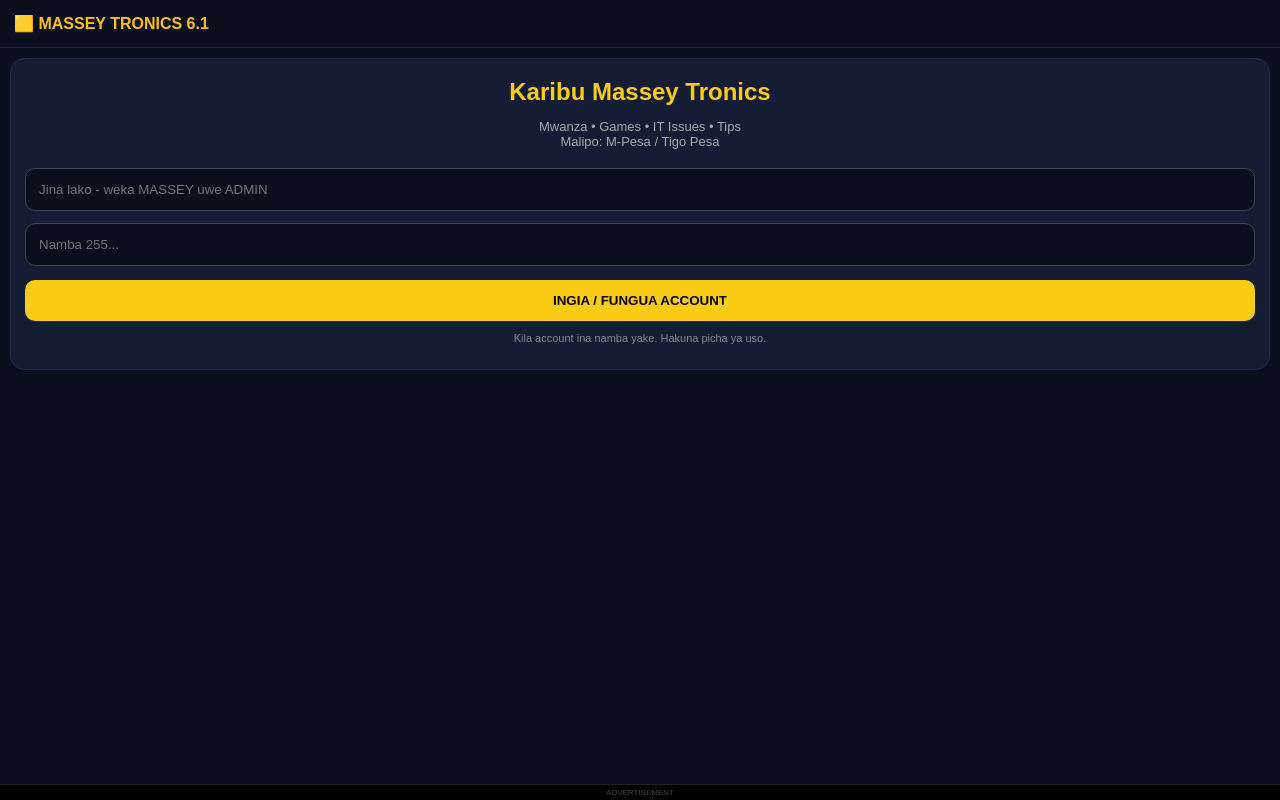
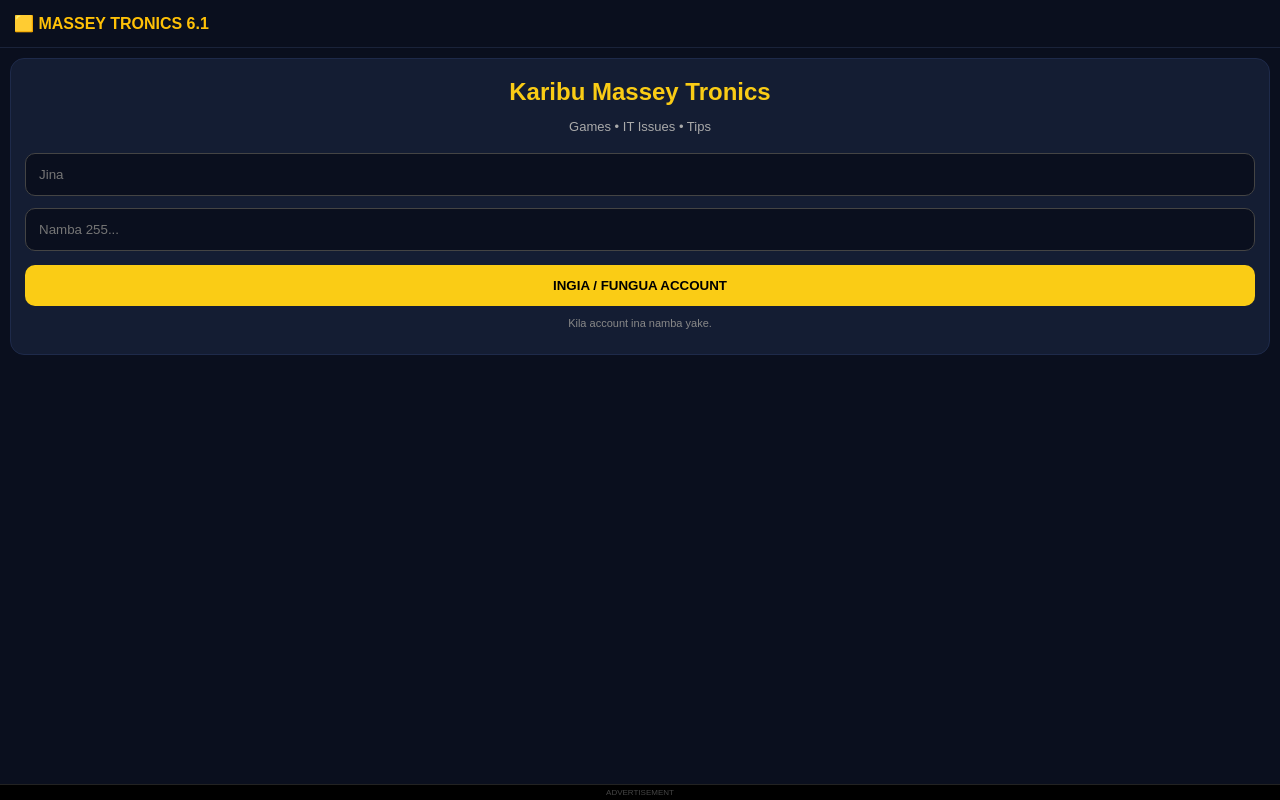
Before and after one commit to masseytronics33-ops/MASSEY-TRONICS6, a plain HTML site: page index.html in a window 1280 px wide. Drawn offline with Linux system fonts and the light colour scheme.

Commit message:
Update index.html

```diff
--- a/index.html
+++ b/index.html
@@ -39,27 +39,24 @@ input,select{width:100%;padding:13px;margin:6px 0;background:#0a0f1e;border:1px
 <body>
 <div class="top"><span>🟨 MASSEY TRONICS 6.1</span><span id="topName" style="color:#fff;font-size:11px"></span></div>
 
-<!-- LOGIN -->
+<!-- LOGIN - ILIYOREKEBISHWA -->
 <div id="authPage"><div class="card" style="text-align:center">
 <h2 style="color:#facc15;margin:5px 0">Karibu Massey Tronics</h2>
-<p style="color:#aaa;font-size:13px">Mwanza • Games • IT Issues • Tips<br>Malipo: M-Pesa / Tigo Pesa</p>
-<input id="sName" placeholder="Jina lako - weka MASSEY uwe ADMIN" style="text-align:left">
+<p style="color:#aaa;font-size:13px">Games • IT Issues • Tips</p>
+<input id="sName" placeholder="Jina" style="text-align:left">
 <input id="sPhone" placeholder="Namba 255..." style="text-align:left">
 <button class="btn" onclick="window.signup()">INGIA / FUNGUA ACCOUNT</button>
-<p style="font-size:11px;color:#888">Kila account ina namba yake. Hakuna picha ya uso.</p>
+<p style="font-size:11px;color:#888">Kila account ina namba yake.</p>
 </div></div>
 
 <div id="system" style="display:none">
-<!-- SECTION KUBWA 3 TU -->
 <div class="main-nav">
 <button class="m-tab active" id="mHome" onclick="window.mainTab('home')">🏠 HOME</button>
 <button class="m-tab off" id="mProf" onclick="window.mainTab('profile')">👤 PROFILE</button>
 <button class="m-tab off" id="mAdmin" onclick="window.mainTab('admin')" style="display:none">📤 ADMIN</button>
 </div>
 
-<!-- ============ 1. HOME ============ -->
 <div id="home" class="mainSec">
-<!-- AD 1 JUU - 32080848 -->
 <div class="ad-box"><div class="ad-label">ADVERTISEMENT</div><div class="ad-slot">
 <script>atOptions={'key':'32080848','format':'iframe','height':50,'width':320,'params':{}};</script>
 <script src="//www.highperformanceformat.com/32080848/invoke.js"></script>
@@ -73,22 +70,18 @@ input,select{width:100%;padding:13px;margin:6px 0;background:#0a0f1e;border:1px
 
 <div id="games" class="homeSec"><div class="card"><div class="grid" id="gGrid"></div></div></div>
 <div id="it" class="homeSec" style="display:none"><div class="card"><div id="itGrid"></div></div></div>
-
-<!-- TIPS - HAPA NDIO WINWIN + MINES -->
 <div id="tips" class="homeSec" style="display:none"><div class="card">
 <div style="text-align:center"><span style="background:#ff4444;padding:4px 10px;border-radius:20px;font-size:11px;font-weight:bold">18+ TU</span>
 <p style="color:#ccc;font-size:12px;line-height:1.5;margin-top:10px"><b style="color:#facc15">Onyo:</b> Kubashiri kuna hatari. Cheza kwa pesa unayoweza kupoteza. Usikope kucheza.</p></div>
 <div id="tipsGrid"></div>
 </div></div>
 
-<!-- AD 2 KATI - 32080849 -->
 <div class="ad-box"><div class="ad-label">ADVERTISEMENT</div><div class="ad-slot">
 <script>atOptions={'key':'32080849','format':'iframe','height':250,'width':300,'params':{}};</script>
 <script src="//www.highperformanceformat.com/32080849/invoke.js"></script>
 </div></div>
 </div>
 
-<!-- ============ 2. PROFILE ============ -->
 <div id="profile" class="mainSec" style="display:none"><div class="card" style="text-align:center">
 <div id="pAvatar" style="width:80px;height:80px;border-radius:50%;background:#facc15;color:#000;font-size:36px;display:flex;align-items:center;justify-content:center;margin:0 auto;font-weight:900">M</div>
 <div id="pName" style="font-weight:bold;margin-top:10px"></div>
@@ -102,35 +95,28 @@ input,select{width:100%;padding:13px;margin:6px 0;background:#0a0f1e;border:1px
 <button class="btn" style="background:#ff4444;color:#fff;margin-top:12px" onclick="window.logout()">LOGOUT</button>
 </div></div>
 
-<!-- ============ 3. ADMIN ============ -->
 <div id="admin" class="mainSec" style="display:none"><div class="card">
 <div style="color:#ff4444;font-weight:bold">📤 ADMIN - UPLOAD KILA KITU</div>
-
-<!-- IDADI YA ACCOUNTS -->
 <div class="stat-box">
 <div class="stat"><b id="countTotal">0</b><span>WATU WOTE</span></div>
 <div class="stat"><b id="countGames">0</b><span>GAMES</span></div>
 <div class="stat"><b id="countIt">0</b><span>IT ISSUES</span></div>
 <div class="stat"><b id="countTips">0</b><span>TIPS</span></div>
 </div>
-
 <div class="admin-tabs">
 <button class="ad-tab on" id="tabG" onclick="window.adminTab('games')">GAMES</button>
 <button class="ad-tab off" id="tabI" onclick="window.adminTab('it')">IT ISSUES</button>
 <button class="ad-tab off" id="tabT" onclick="window.adminTab('tips')">TIPS</button>
 <button class="ad-tab off" id="tabU" onclick="window.adminTab('users')">👥 USERS</button>
 </div>
-
 <div id="adGames" class="upload-box"><input id="adName" placeholder="Game - mf: FC 26"><input id="adPrice" placeholder="Bei - 3000"><button class="btn" onclick="window.uploadGame()">➕ WEKA GAME</button></div>
 <div id="adIt" class="upload-box" style="display:none"><input id="itName" placeholder="IT Issue - mf: Windows 11 Haifunguki"><input id="itPrice" placeholder="Bei ya kutengeneza - 15000"><input id="itDesc" placeholder="Maelezo mafupi"><button class="btn" onclick="window.uploadIt()">➕ WEKA IT ISSUE</button></div>
 <div id="adTips" class="upload-box" style="display:none;border-color:#a855f7"><input id="tipTitle" placeholder="Kichwa - mf: WINWIN PARTNERS"><input id="tipDesc" placeholder="Maelezo - mf: Jiunge upate bonus"><input id="tipLink" placeholder="Link - https://..."><select id="tipType"><option value="winwin">🎰 WINWIN</option><option value="mines">🤖 MINES ASSISTANT</option><option value="other">💡 TIP NYINGINE</option></select><button class="btn" style="background:#a855f7;color:#fff" onclick="window.uploadTip()">➕ WEKA TIP / LINK</button></div>
 <div id="adUsers" class="upload-box" style="display:none"><div style="font-weight:bold;margin-bottom:8px">Watu wote waliofungua account:</div><div id="usersList" style="font-size:12px"></div></div>
-
 <div id="adStatus" style="font-size:12px;color:#22c55e;margin-top:10px;display:none"></div>
 </div></div>
 </div>
 
-<!-- AD 3 CHINI - 32080850 - SOCIAL BAR -->
 <div style="position:fixed;bottom:0;left:0;right:0;z-index:100;background:#000;text-align:center;padding:3px 0;border-top:1px solid #222">
 <div style="font-size:8px;color:#444">ADVERTISEMENT</div>
 <script>atOptions={'key':'32080850','format':'iframe','height':50,'width':320,'params':{}};</script>
@@ -142,15 +128,12 @@ window.db=null; window.currentUser=null;
 let req=indexedDB.open("MASSEY_V6_1",1);
 req.onupgradeneeded=function(e){let d=e.target.result; d.createObjectStore("accounts",{keyPath:"phone"}); d.createObjectStore("games",{autoIncrement:true}); d.createObjectStore("it",{autoIncrement:true}); d.createObjectStore("tips",{autoIncrement:true});};
 req.onsuccess=function(e){window.db=e.target.result; window.loadAll(); let c=localStorage.getItem('cur'); if(c) setTimeout(window.enter,400);};
-
 window.signup=function(){
   let name=document.getElementById('sName').value.trim(), phone=document.getElementById('sPhone').value.trim();
   if(!name||!phone) return alert('Weka jina na namba');
   let isAdmin=name.toLowerCase().includes('massey');
-  // Angalia kama tayari yupo - ili idadi isiongezeke mara mbili
   window.db.transaction("accounts","readonly").objectStore("accounts").get(phone).onsuccess=function(e){
     if(e.target.result){ localStorage.setItem('cur',phone); location.reload(); return; }
-    // Mpya - mpe ID na tarehe
     window.db.transaction("accounts","readwrite").objectStore("accounts").add({name,phone,isAdmin,joinDate:new Date().toLocaleDateString('sw-TZ'),time:Date.now()}).onsuccess=function(){ localStorage.setItem('cur',phone); location.reload(); };
   };
 };
@@ -182,7 +165,6 @@ window.loadAll=function(){
     let users=e.target.result||[]; users.sort((a,b)=>a.time-b.time);
     document.getElementById('countTotal').innerText=users.length;
     document.getElementById('pTotalUsers').innerText=users.length;
-    // Member ID - namba yake kulingana na alipofungua
     if(window.currentUser){ let idx=users.findIndex(u=>u.phone===window.currentUser.phone); document.getElementById('pMemberId').innerText='#'+String(idx+1).padStart(3,'0'); }
     document.getElementById('usersList').innerHTML=users.length?users.map((u,i)=>`<div style="display:flex;justify-content:space-between;padding:8px 0;border-bottom:1px solid #222"><span><b>#${String(i+1).padStart(3,'0')}</b> ${u.name} ${u.isAdmin?'<span style="color:#ff4444">(ADMIN)</span>':''}</span><span style="color:#aaa">${u.phone} • ${u.joinDate||''}</span></div>`).join(''):'<div>Hakuna watu bado</div>';
   };
```
